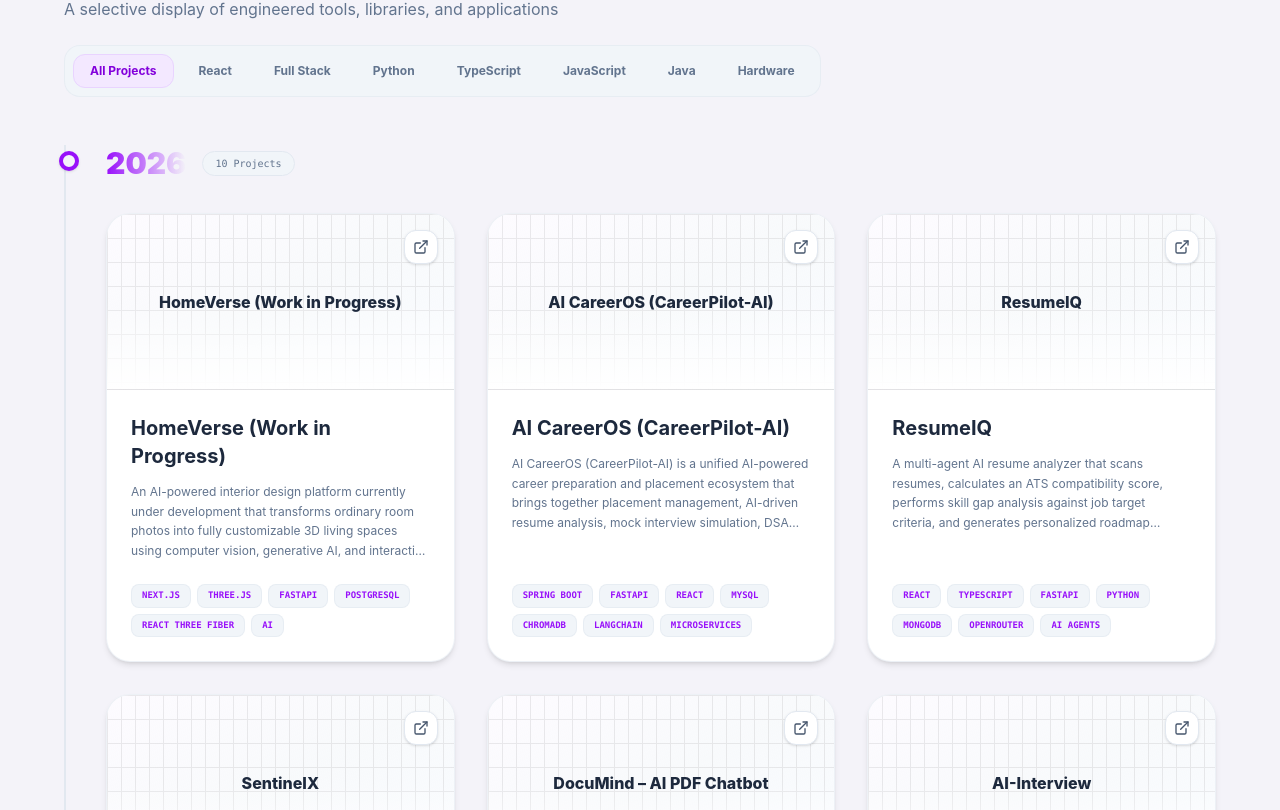
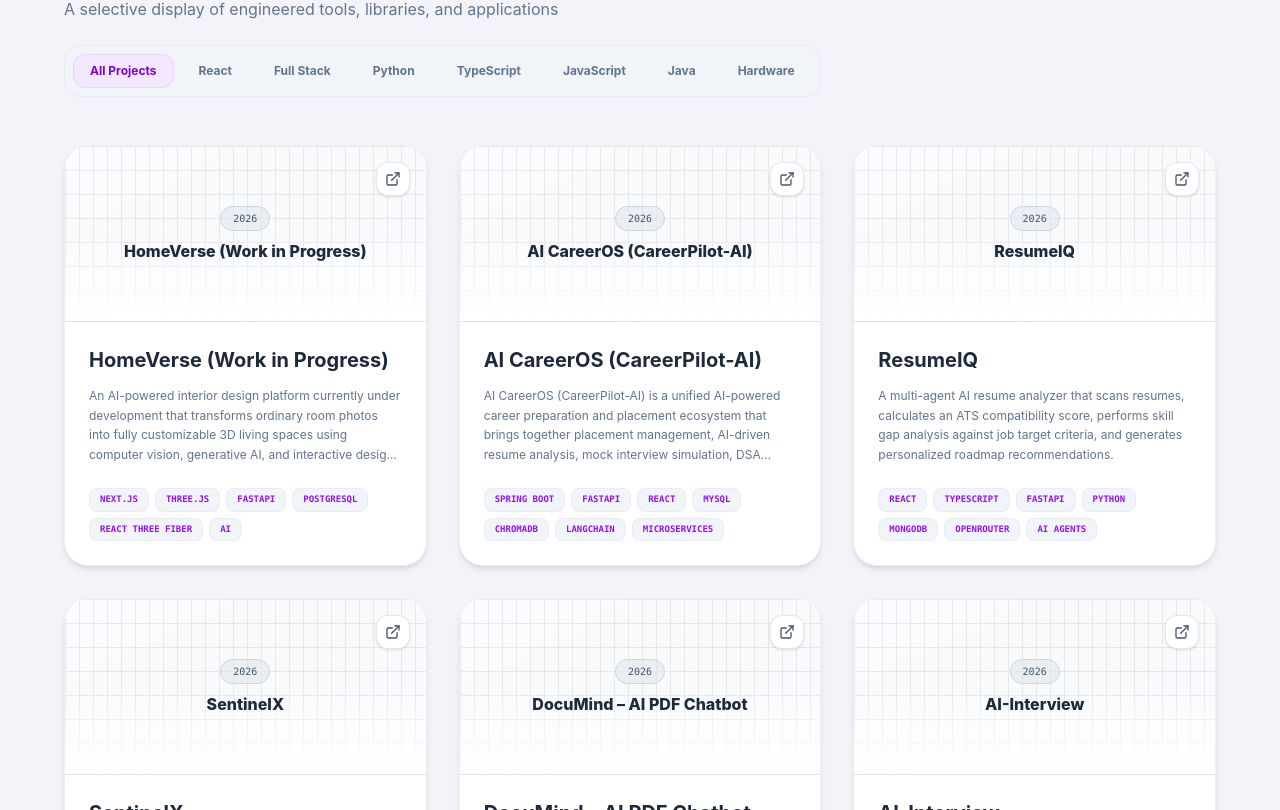
Before and after one commit to AnishaPaturi/Portfolio, a React (Vite) app: page / in a window 1280 px wide. Shown: the part 4670-5480 px from the top of the page. Built offline with nearby package versions, Linux system fonts and the light colour scheme.

Commit message:
Refactor project rendering in PortfolioThree component to sort projects by year and simplify layout

```diff
--- a/src/app/components/PortfolioThree.tsx
+++ b/src/app/components/PortfolioThree.tsx
@@ -512,15 +512,8 @@ export default function PortfolioThree() {
       ? projects
       : projects.filter(p => p.category === selectedCategory);
 
-  // Group filtered projects by year for timeline rendering
-  const groupedProjects = filteredProjects.reduce((acc, project) => {
-    const year = project.year;
-    if (!acc[year]) {
-      acc[year] = [];
-    }
-    acc[year].push(project);
-    return acc;
-  }, {} as Record<string, typeof projects>);
+  // Sort projects descending by year (timeline order)
+  const sortedProjects = [...filteredProjects].sort((a, b) => Number(b.year) - Number(a.year));
 
   /* ===================== LOGO RENDERER ===================== */
 
@@ -1286,38 +1279,10 @@ export default function PortfolioThree() {
               </div>
             </div>
 
-            {/* Vertical timeline containing project card grids grouped by year */}
-            <div className="relative pl-6 sm:pl-10 border-l-2 border-slate-200 space-y-16 mt-8">
+            {/* Grid of Large Cards (Light version of 5.png mockup, sorted descending by year) */}
+            <div className="grid grid-cols-1 md:grid-cols-2 lg:grid-cols-3 gap-8 mt-8">
               <AnimatePresence mode="popLayout">
-                {Object.entries(groupedProjects)
-                  .sort(([yearA], [yearB]) => Number(yearB) - Number(yearA))
-                  .map(([year, yearProjects]) => (
-                    <motion.div
-                      layout
-                      initial={{ opacity: 0 }}
-                      animate={{ opacity: 1 }}
-                      exit={{ opacity: 0 }}
-                      key={year}
-                      className="relative space-y-8"
-                    >
-                      {/* Timeline Dot Indicator */}
-                      <div className="absolute -left-[31px] sm:-left-[47px] top-1.5 flex items-center justify-center">
-                        <div className="size-4 sm:size-5 bg-[#f4f3f9] border-4 border-purple-600 rounded-full z-10 shadow-sm" />
-                      </div>
-
-                      {/* Year Header badge */}
-                      <div className="flex items-center gap-4">
-                        <span className="text-3xl font-black bg-gradient-to-r from-purple-600 to-blue-650 bg-clip-text text-transparent">
-                          {year}
-                        </span>
-                        <span className="px-3 py-1 bg-slate-100 border border-slate-200 rounded-full text-[10px] font-mono text-slate-500">
-                          {yearProjects.length} {yearProjects.length === 1 ? "Project" : "Projects"}
-                        </span>
-                      </div>
-
-                      {/* Cards Grid for this specific year */}
-                      <div className="grid grid-cols-1 md:grid-cols-2 lg:grid-cols-3 gap-8">
-                        {yearProjects.map((project) => (
+                {sortedProjects.map((project) => (
                   <motion.div
                     layout
                     initial={{ opacity: 0, scale: 0.95 }}
@@ -1334,6 +1299,9 @@ export default function PortfolioThree() {
 
                       {/* Interactive Visual Graphic */}
                       <div className="relative z-10 text-center p-6 pointer-events-none">
+                        <div className="inline-block px-3 py-1 bg-slate-200/60 border border-slate-300 rounded-full text-[10px] font-mono text-slate-600 mb-2">
+                          {project.year}
+                        </div>
                         <h4 className="text-md font-extrabold text-slate-800 group-hover:scale-105 transition-transform duration-300">
                           {project.title}
                         </h4>
@@ -1374,9 +1342,6 @@ export default function PortfolioThree() {
                     </div>
                   </motion.div>
                 ))}
-                      </div>
-                    </motion.div>
-                  ))}
               </AnimatePresence>
             </div>
           </div>
```
Lines whose indentation alone changed are shown as unchanged.
